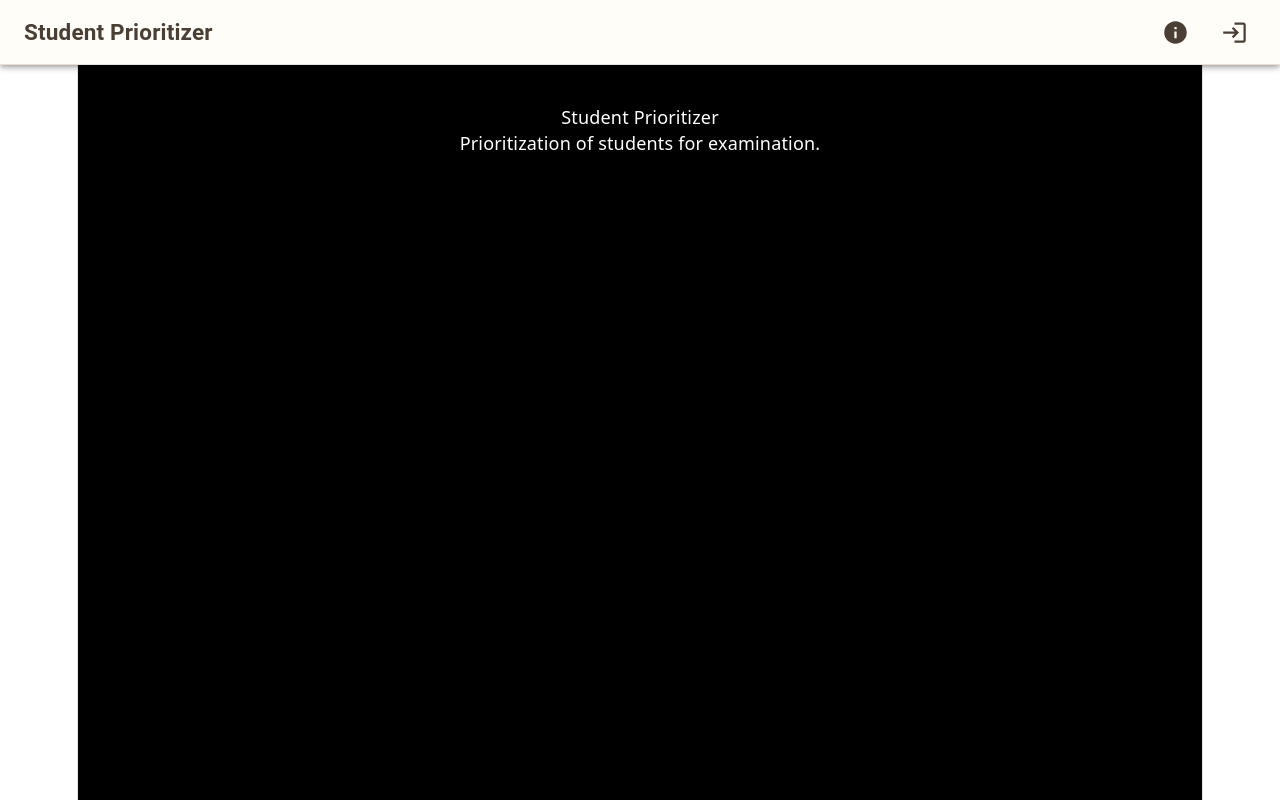
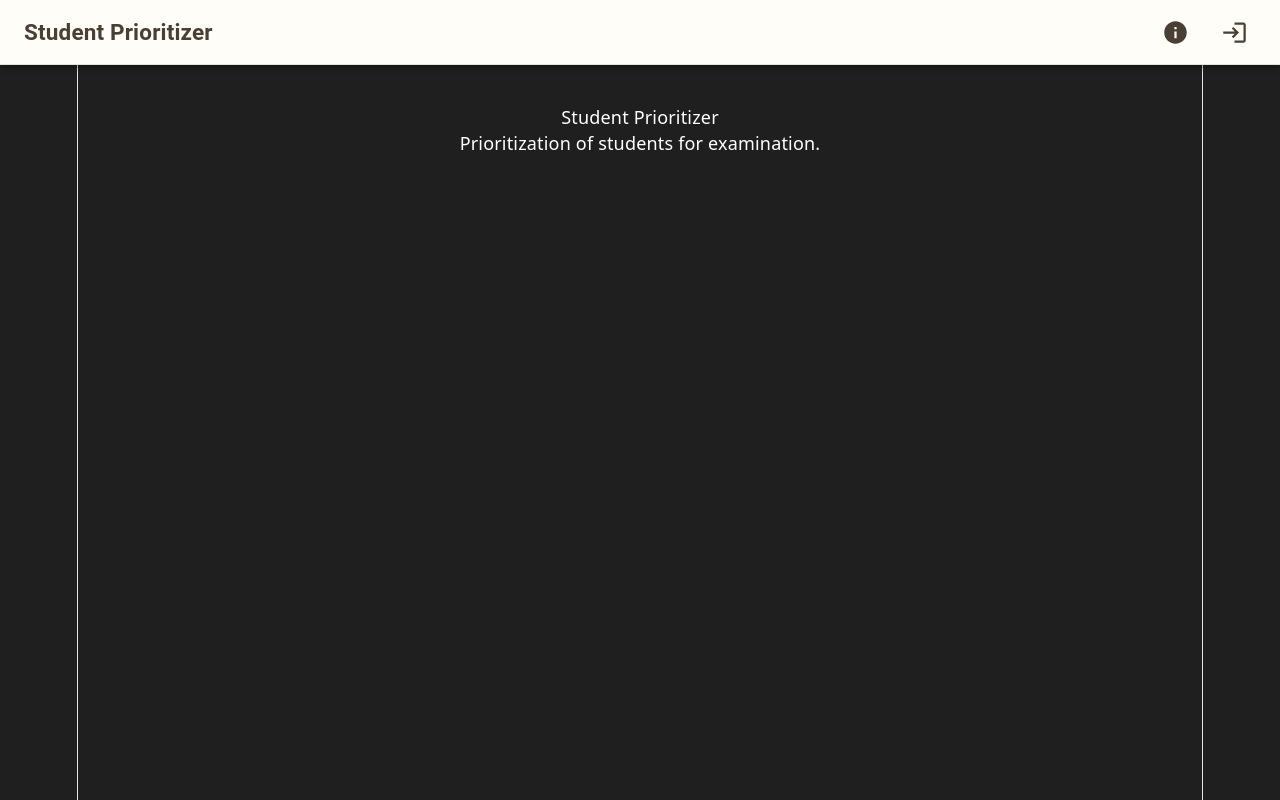
Before and after one commit to alkisax/student-exam-prioritizer, a React (Vite) app in the folder frontend/: page / in a window 1280 px wide. Built offline with nearby package versions, Linux system fonts and the light colour scheme; no server answers.

Commit message:
style: use dark charcoal app background

```diff
--- a/frontend/src/index.css
+++ b/frontend/src/index.css
@@ -1,6 +1,7 @@
 @import "tailwindcss";
 
 :root {
+  --app-background: #1f1f1f;
   --text: #6b6375;
   --text-h: #08060d;
   --bg: #fff;
@@ -66,4 +67,5 @@
 
 body {
   margin: 0;
+  background-color: var(--app-background);
 }
--- a/frontend/src/layout/layout.tsx
+++ b/frontend/src/layout/layout.tsx
@@ -9,7 +9,7 @@ const Layout = () => {
         minHeight: '100vh',
         backgroundRepeat: 'no-repeat',
         backgroundSize: '100% auto',
-        backgroundColor: 'black',
+        backgroundColor: 'var(--app-background)',
       }}
     >
       <Navbar />
```
